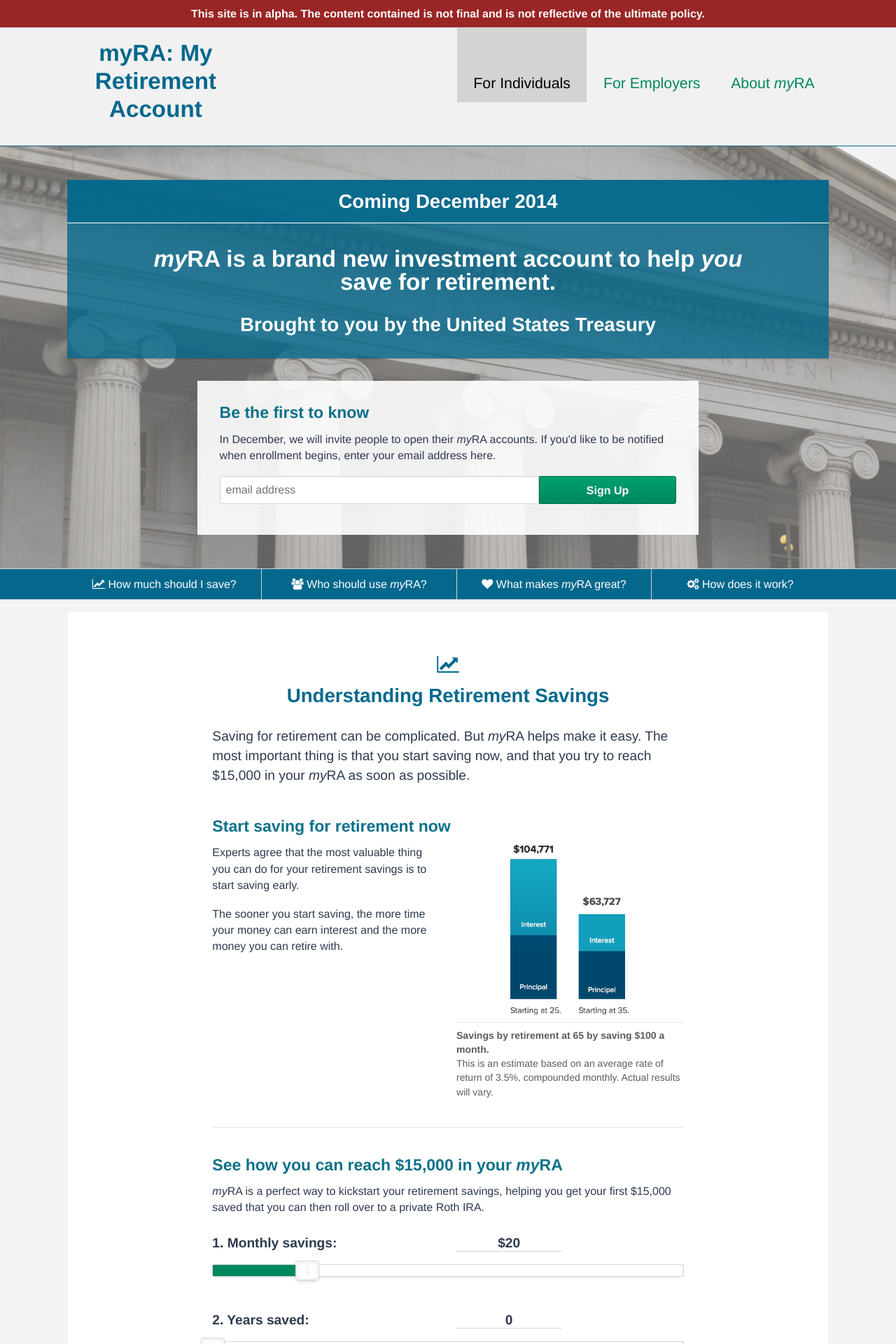
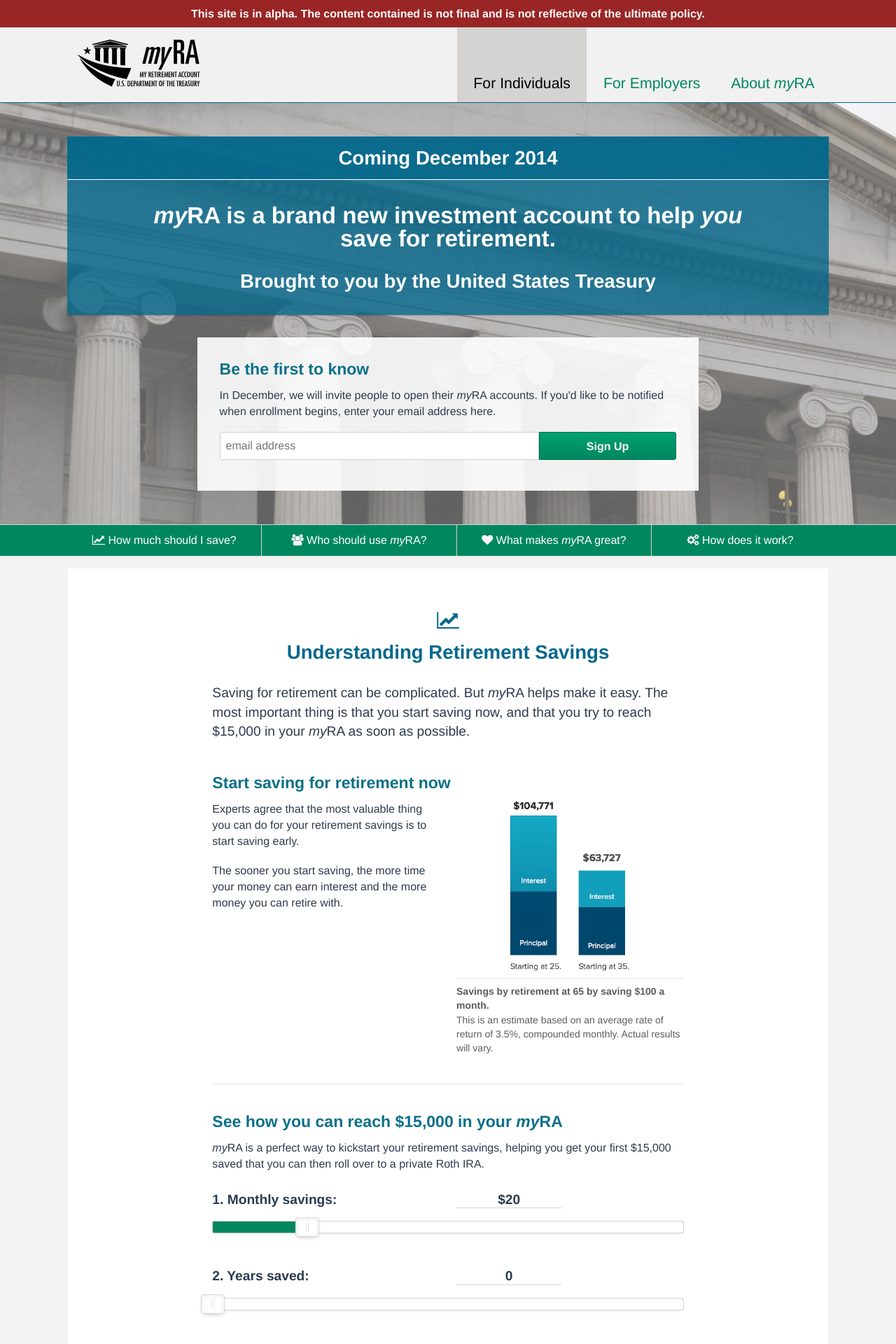
Before and after one commit to 18F/myra, a Jekyll site: the page built from individuals/v3.html, in a window 1280 px wide. Shown: the top 1920 px of the page at 70% size. Built offline with Jekyll 4.4.1, drawn with Linux system fonts in a browser that asks for light colours; nearby versions of some CDN libraries.

Commit message:
Visual cleanup

```diff
--- a/individuals/v3.html
+++ b/individuals/v3.html
@@ -5,12 +5,12 @@
 ---
 <section class="hero">
   <div class="container">
-    <div class="headline appear fade-in">
+    <div class="headline">
       <span class="coming-soon">Coming December 2014</span>
       <span class="display"><span class="myra">myRA</span> is a brand new investment account to help <em>you</em> save for retirement.</span>
       <span class="sub-headline">Brought to you by the United States Treasury</span>
     </div>
-    <div class="hero-signup appear fade-in">
+    <div class="hero-signup">
       <h3>Be the first to know</h3>
       <p>In December, we will invite people to open their <span class="myra">myRA</span> accounts. If you'd like to be notified when enrollment begins, enter your email address here.</p>
       <form id="email-capture">
--- a/static/_sass/_custom.scss
+++ b/static/_sass/_custom.scss
@@ -40,6 +40,7 @@
 
   hgroup {
     padding: 1em 0;
+    height: 100px;
 
     @include media($medium-up) {
       @include span-columns(3);
@@ -50,6 +51,15 @@
     height: 4em;
   }
 
+}
+
+.site-title {
+  margin-bottom: 0;
+  text-indent: -99999px;
+  background: url('../img/myra_logo.svg') no-repeat;
+  background-size: contain;
+  width: 100%;
+  height: 100%;
 }
 
 .site-nav {
@@ -345,7 +355,7 @@
 /**************************/
 
 .page-nav {
-  background: $myra-blue1;
+  background: $myra-green;
   text-align: center;
   border-top: 1px solid $base-border-color;
   border-bottom: 1px solid $base-border-color;
@@ -357,7 +367,6 @@
 
   li {
     width: 100%;
-    font-size: $base-font-size;
 
     &:last-child {
       a {
@@ -367,6 +376,7 @@
 
     a {
       @include transition(background .1s, color .1s);
+      font-size: $base-font-size * .875;
       color: #fff;
       display: block;
       padding: em(10) em(20);
@@ -376,7 +386,7 @@
 
     &.current-section a,
     a:hover {
-      background: darken($myra-blue1, 10);
+      background: darken($myra-green, 10);
       color: #fff;
     }
   }
@@ -385,8 +395,13 @@
     li {
       width: 50%;
       float: left;
-    }
-  }
+
+      a {
+        font-size: $base-font-size;
+      }
+    }
+  }
+
   @include media($large-up) {
     li {
       @include span-columns(3, block-collapse);
@@ -1345,6 +1360,7 @@
       position: relative;
     }
 }
+
 .benefits {
   border-bottom: 1px solid $base-border-color;
 }
--- a/static/js/init.js
+++ b/static/js/init.js
@@ -31,6 +31,7 @@
   windowHeight = $(window).height();
   scrollPos = $(window).scrollTop();
   // We'll just add the appear classes in here so it doesn't mess up non-js browsers
+  $('.headline, .hero-signup').addClass('appear fade-in');
   $('.individuals .benefit-block:nth-child(even)').addClass('appear slide-in-left fade-in');
   $('.individuals .benefit-block:nth-child(odd)').addClass('appear slide-in-right fade-in');
   $('.employer .benefit-block').addClass('appear fade-in');
@@ -67,7 +68,6 @@
   var navTop, navHeight, sections;
   if ( $('.page-nav').length > 0 ) {
     navTop = $('.page-nav').offset().top;
-    navHeight = $('.page-nav').height();
 
     // Build an array of all of the section ids
     sections = []
@@ -79,6 +79,7 @@
     $(document).scroll(function(){
       scrollPos = $(window).scrollTop();
       if (scrollPos >= navTop) {
+        navHeight = $('.page-nav').height();
         $('.page-nav').addClass('fixed');
         $('body').css('padding-top', navHeight);
       } else {
```
